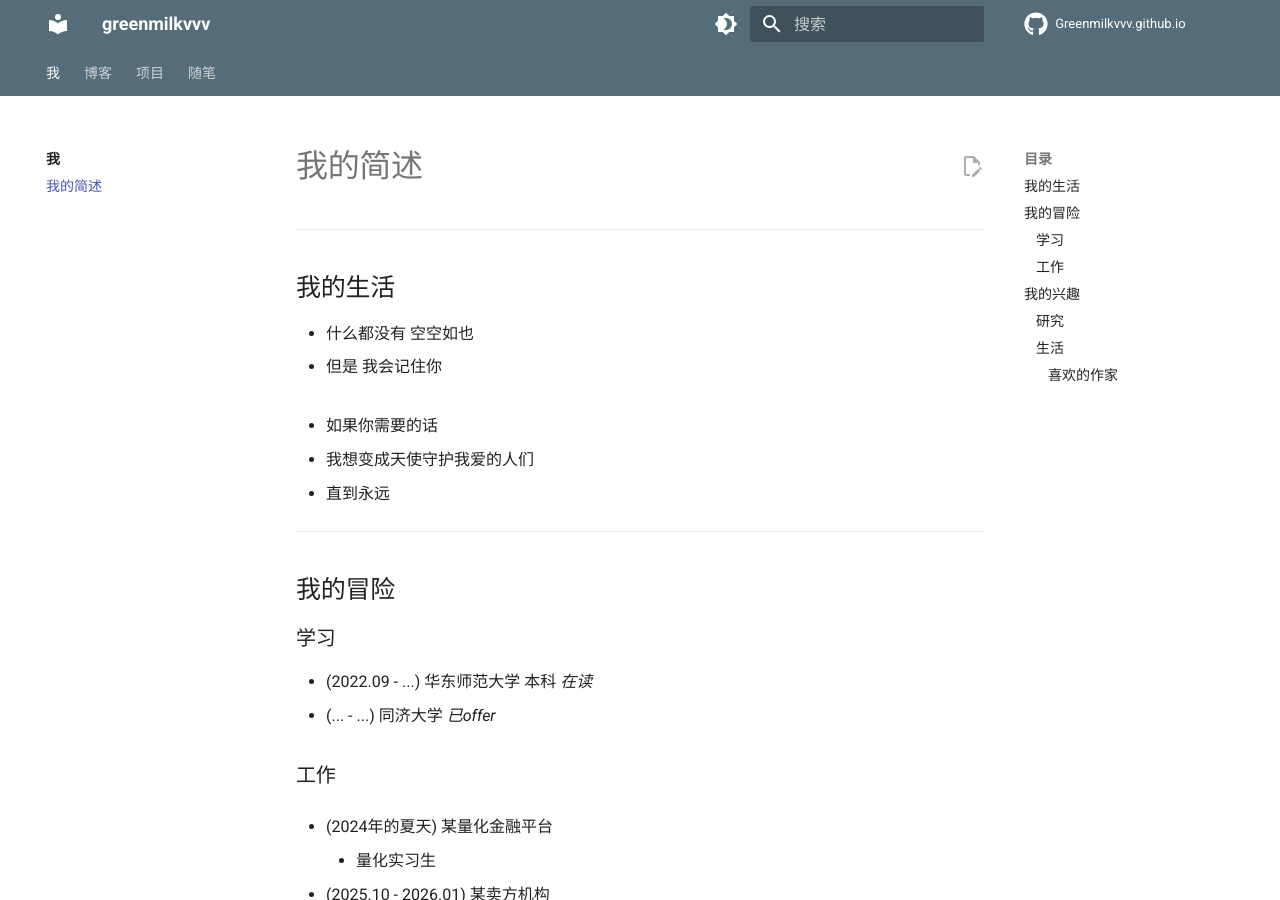
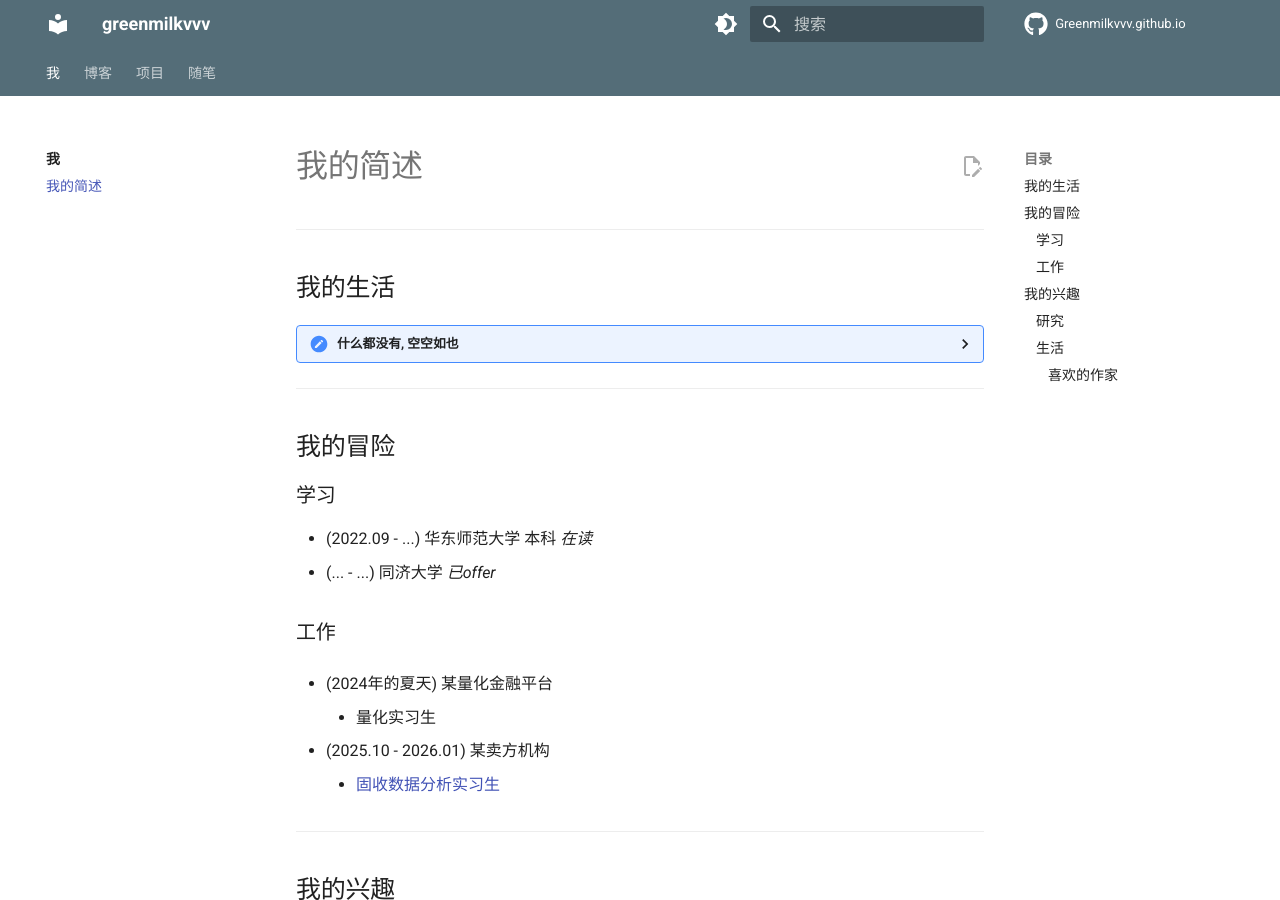
Before and after one commit to Greenmilkvvv/Greenmilkvvv.github.io, an MkDocs documentation site: the page built from docs/MyLife/mylife.md, in a window 1280 px wide and 900 px high. Built offline with MkDocs 1.6.1 and Material for MkDocs 9.7.7, drawn with Linux system fonts in a browser that asks for light colours; comment, search, counter and statistics services are not loaded.

```diff
--- a/docs/MyLife/mylife.md
+++ b/docs/MyLife/mylife.md
@@ -4,12 +4,14 @@
 
 ## 我的生活
 
-- 什么都没有 空空如也
-- 但是 我会记住你
-  <br><br>
-- 如果你需要的话
-- 我想变成天使守护我爱的人们
-- 直到永远
+<details>
+<summary>什么都没有, 空空如也</summary>
+
+但是 我会记住你<br>
+如果你需要的话<br>
+我想变成天使守护我爱的人们<br>
+直到永远
+</details>
 
 ------
 
```
Also changed, not shown: docs/Essays/Diaries/26_01_19_night.md (added, +17 -0 lines), docs/MyLife/index.md (+1 -3 lines), site/404.html, site/Blogs/Cold_War/CIO_SouthVietnam/index.html, site/Blogs/index.html, site/Essays/index.html, site/MyLife/index.html, site/MyLife/mylife/index.html, site/Projects/index.html, site/index.html.
